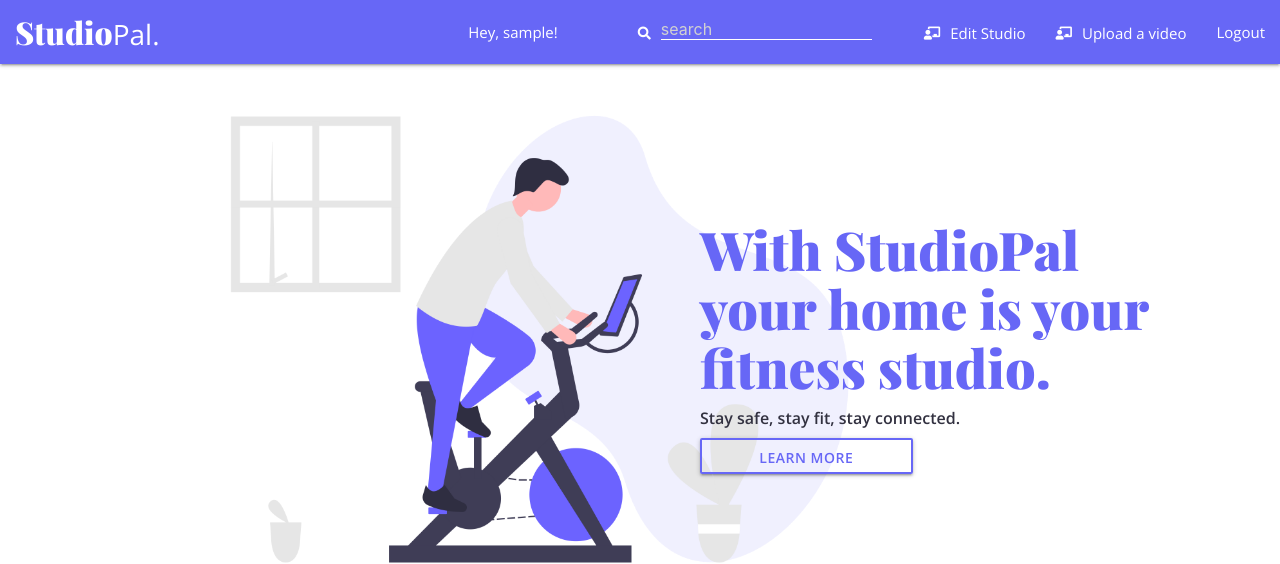
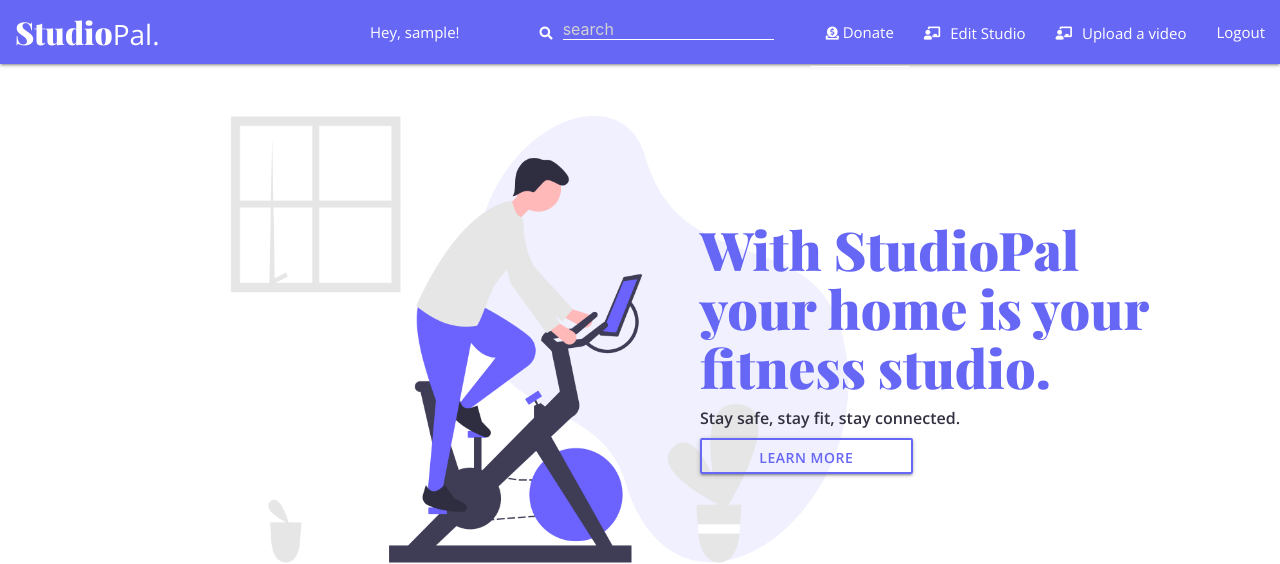
Before and after one commit to kldavis52/Ponga, a Django app: page / in a window 1280 px wide. Shown: the top 564 px of the page. Run offline with Django 3.2, Linux system fonts and the light colour scheme; a user stored in the database is signed in; tables that the repository leaves empty hold one stand-in row (values such as "Sample post"); grey boxes marked "Sample" are stand-in pictures; some libraries are stand-ins or nearby versions.

Commit message:
paypal_fontawesome

```diff
--- a/static/css/styles.css
+++ b/static/css/styles.css
@@ -54,6 +54,11 @@ h2 {
 }
 
 #search {
+    padding: 0px;
+    border-bottom: 1.7px solid white;
+}
+
+.donate {
     padding: 0px;
     border-bottom: 1.7px solid white;
 }
--- a/templates/base.html
+++ b/templates/base.html
@@ -49,6 +49,11 @@
 							<span>{% fa5_icon 'search fa-sm' %}</span>
 							<input id="search" type="search" placeholder="search" required>
 						</div>
+						<li class="row">
+							<div class="donate">
+								<a href=https://www.paypal.com/cgi-bin/webscr?cmd=_donations&business=i1215%40icloud.com&currency_code=USD><span>{% fa5_icon 'donate fa-sm' %}</span>
+								Donate</a>
+								</div>
 					</li>
 					{% if user.studio_name %}
 						<li>
```
Also changed, not shown: templates/studiopal/delete_comment.html (deleted, +0 -15 lines).
